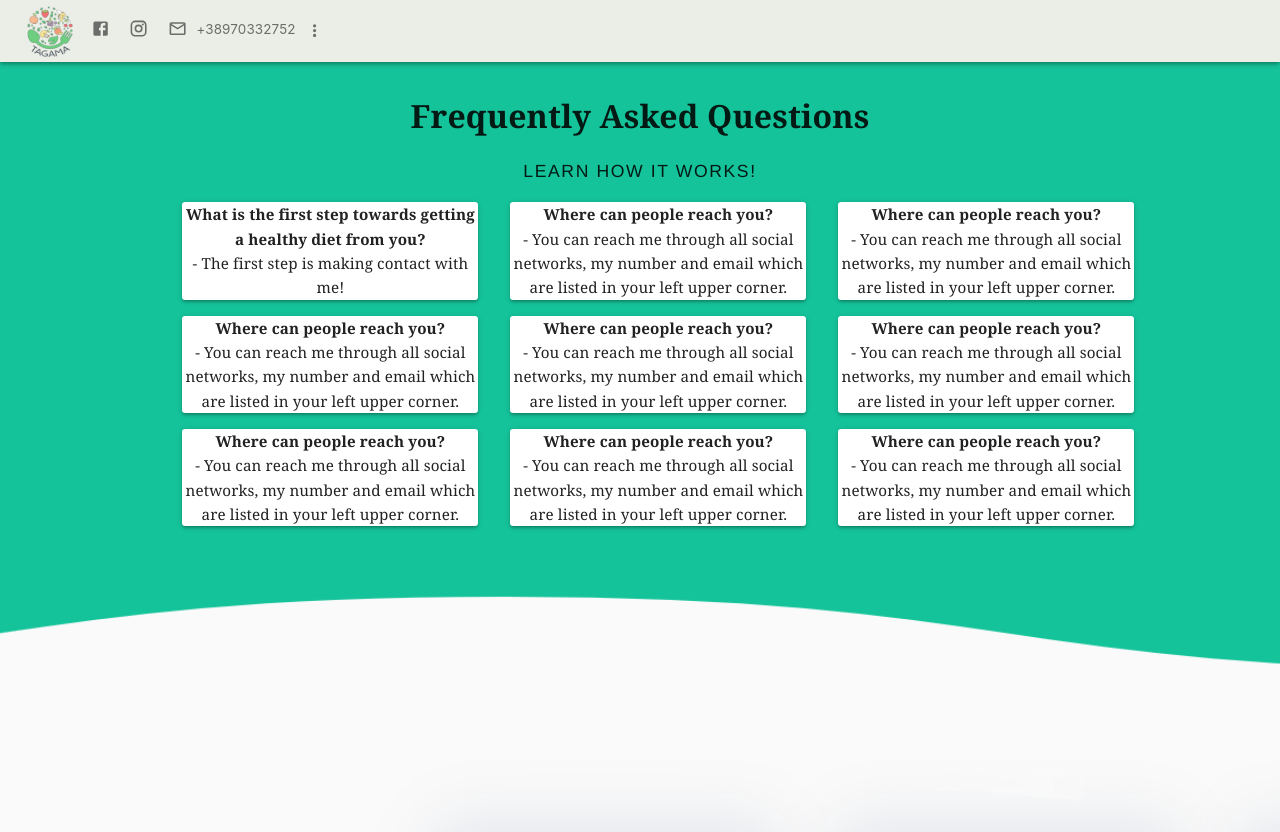
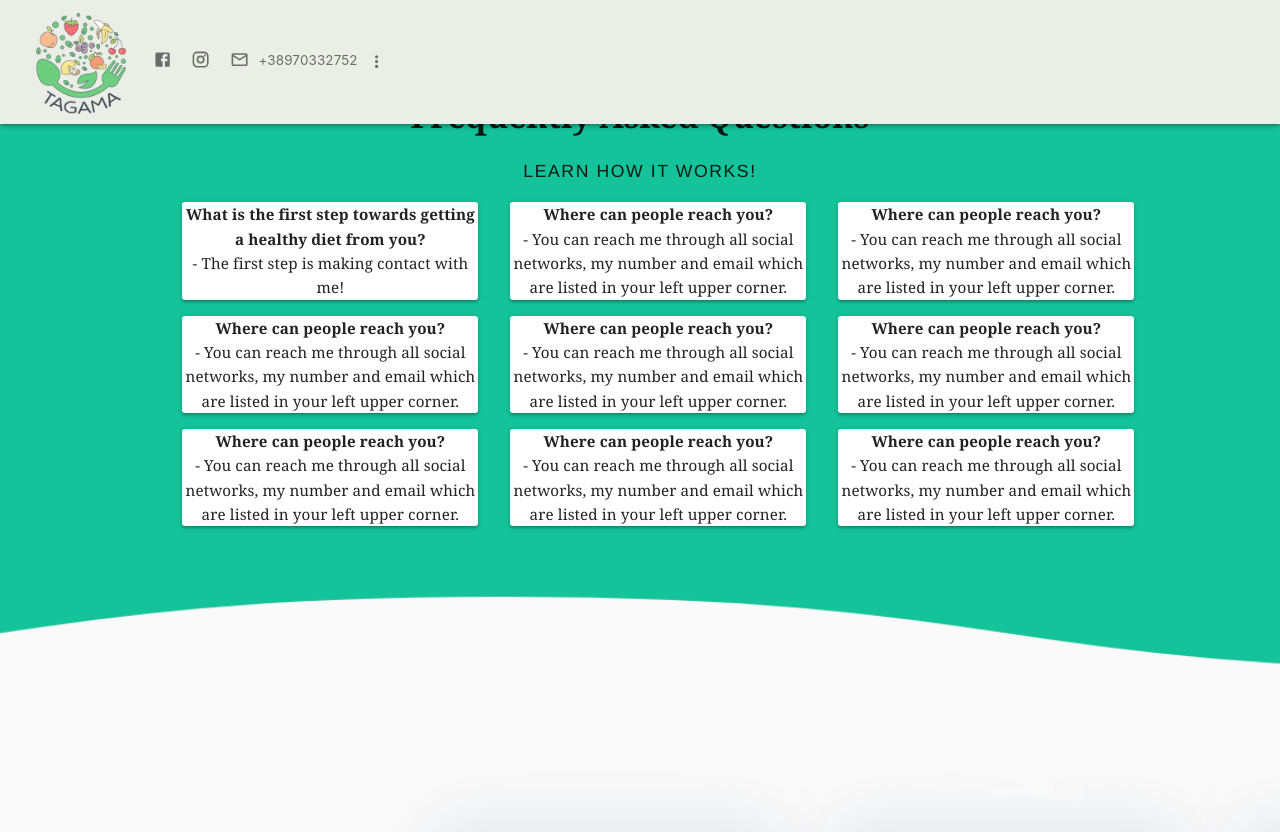
Before and after one commit to Liaphyta/Tagama-front, a React (Create React App) app: page /faq in a window 1280 px wide. Shown: the top 832 px of the page. Built offline with nearby package versions, Linux system fonts and the light colour scheme; a web font is replaced by a local one.

Commit message:
small improvements

```diff
--- a/src/app/shared/Navbar.js
+++ b/src/app/shared/Navbar.js
@@ -41,7 +41,15 @@ export function Navbar(props) {
             <CssBaseline />
             <AppBar position="fixed" style={{ backgroundColor: '#ebeee7' }}>
                 <Toolbar>
-                    <img src={logo} style={{ height: "5%", width: "5%" }} />
+                    <MediaQuery minDeviceWidth={1224}>
+
+                        <img src={logo} style={{ height: "5%", width: "5%" }} />
+                    </MediaQuery>
+                    <MediaQuery maxDeviceWidth={1224}>
+
+                        <img src={logo} style={{ height: "10%", width: "10%" }} />
+                    </MediaQuery>
+
                     <div>
                         <IconButton >
                             <Badge
@@ -102,8 +110,9 @@ export function Navbar(props) {
                                 </ThemeProvider>
                             </div>
                         </div>
-                    </MediaQuery><MediaQuery maxDeviceWidth={1224}>
-                        <div>
+                    </MediaQuery>
+                    <MediaQuery maxDeviceWidth={1224}>
+                        <div style={{ float: 'right' }}>
                             <IconButton
                                 aria-label="more"
                                 id="long-button"
```
